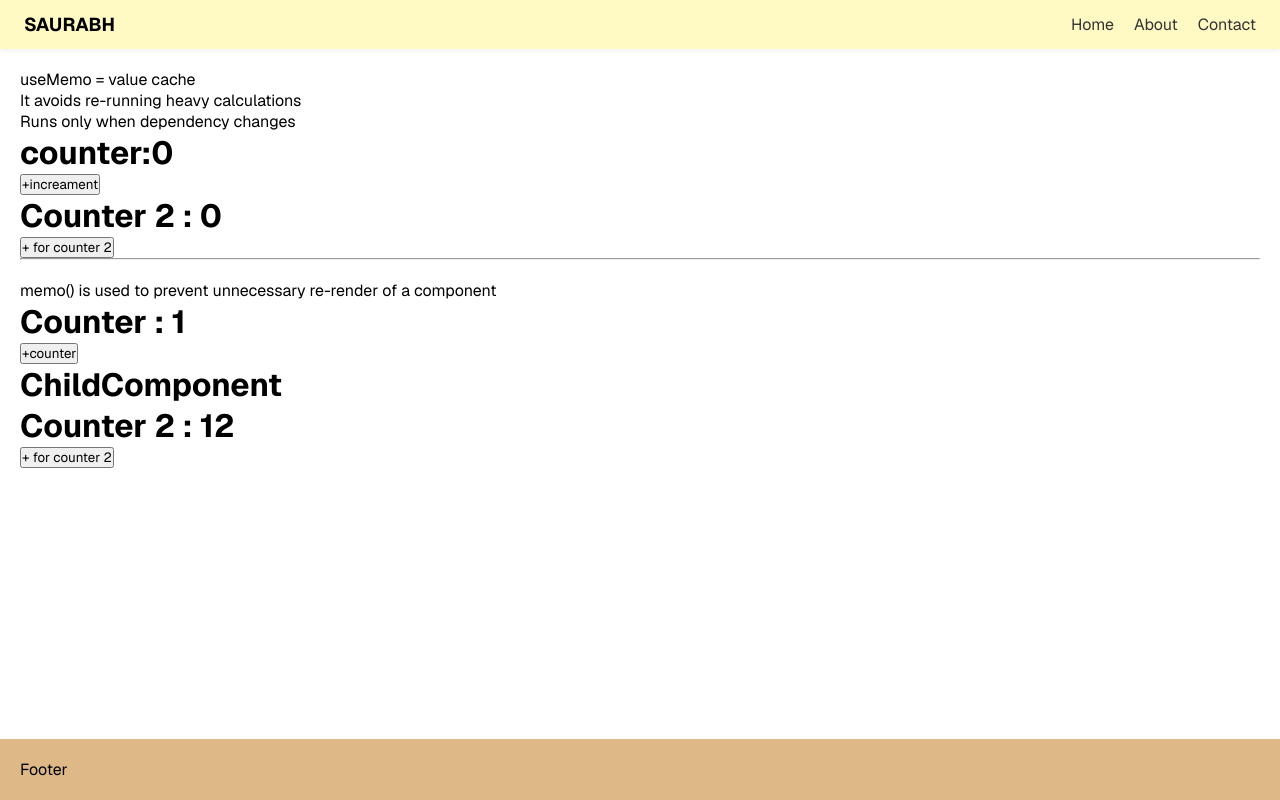
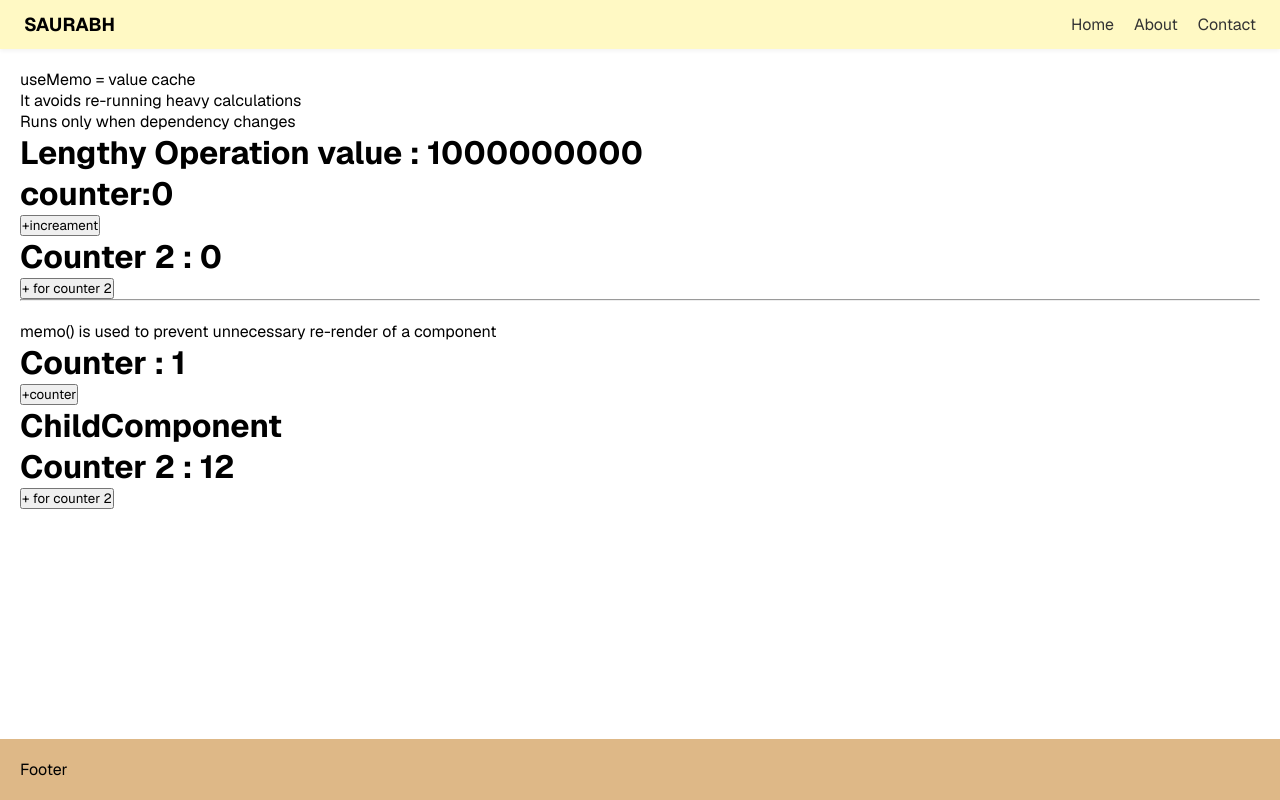
Before and after one commit to Saurabh-Chede/awdiz-react, a React (Vite) app: page / in a window 1280 px wide. Built offline with nearby package versions, Linux system fonts and the light colour scheme.

Commit message:
assignment-9

```diff
--- a/src/components/Day8/Memoizing.jsx
+++ b/src/components/Day8/Memoizing.jsx
@@ -5,7 +5,7 @@ function Memoizing() {
   const [counter, setCounter] = useState(0);
   const [counter2, setCounter2] = useState(0);
 
-  // const output = useMemo(() => lengthyOperation(counter), [counter]);
+  const output = useMemo(() => lengthyOperation(counter), [counter]);
 
   return (
     <div>
@@ -15,6 +15,7 @@ function Memoizing() {
          <br /> Runs only
         when dependency changes
       </p>
+       <h1>Lengthy Operation value : {output}</h1>
       <h1>counter:{counter}</h1>
       <button onClick={() => setCounter(counter + 1)}>+increament</button>
       <h1>Counter 2 : {counter2}</h1>
@@ -25,12 +26,12 @@ function Memoizing() {
   );
 }
 
-// function lengthyOperation(counter) {
-//   for (let i = 0; i < 1000000000; i++) {
-//     counter++;
-//   }
-//   console.log("inside lengthy operation", counter);
-//   return counter;
-// }
+function lengthyOperation(counter) {
+  for (let i = 0; i < 1000000000; i++) {
+    counter++;
+  }
+  console.log("inside lengthy operation", counter);
+  return counter;
+}
 
 export default Memoizing;
```
